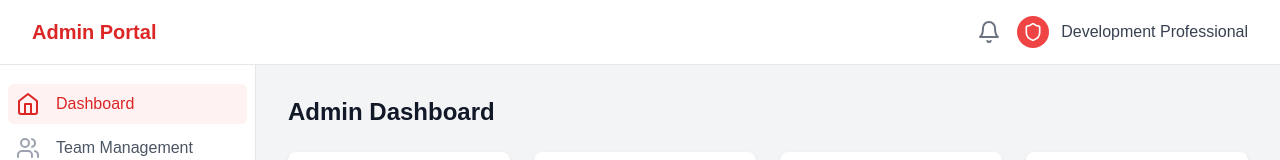
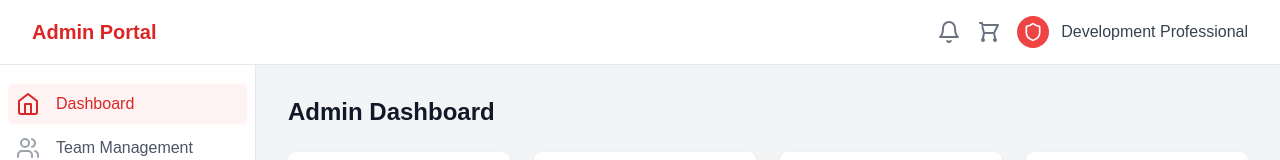
Before and after one commit to xtaxadvisor/giba_v4-clean, a React (Vite) app: page /admin in a window 1280 px wide. Shown: the top 160 px of the page. Built offline with nearby package versions, Linux system fonts and the light colour scheme; no server answers; a web font is replaced by a local one.

Commit message:
Add notification icon to AdminHeader component

```diff
--- a/src/components/admin/layout/AdminHeader.tsx
+++ b/src/components/admin/layout/AdminHeader.tsx
@@ -18,6 +18,22 @@ export function AdminHeader({ user, onLogout }: AdminHeaderProps) {
           <div className="flex items-center space-x-4">
             <button className="text-gray-500 hover:text-gray-700">
               <Bell className="h-6 w-6" />
+            </button>
+            <button className="text-gray-500 hover:text-gray-700">
+              <svg
+                xmlns="http://www.w3.org/2000/svg"
+                className="h-6 w-6"
+                fill="none"
+                viewBox="0 0 24 24"
+                stroke="currentColor"
+              >
+                <path
+                  strokeLinecap="round"
+                  strokeLinejoin="round"
+                  strokeWidth={2}
+                  d="M3 3h2l.4 2M7 13h10l4-8H5.4M7 13l-1.2 6m1.2-6L5.4 7M17 13l1.2 6M6 19a1 1 0 100 2 1 1 0 000-2zm12 0a1 1 0 100 2 1 1 0 000-2z"
+                />
+              </svg>
             </button>
             <div className="relative group">
               <button className="flex items-center space-x-3">
```
